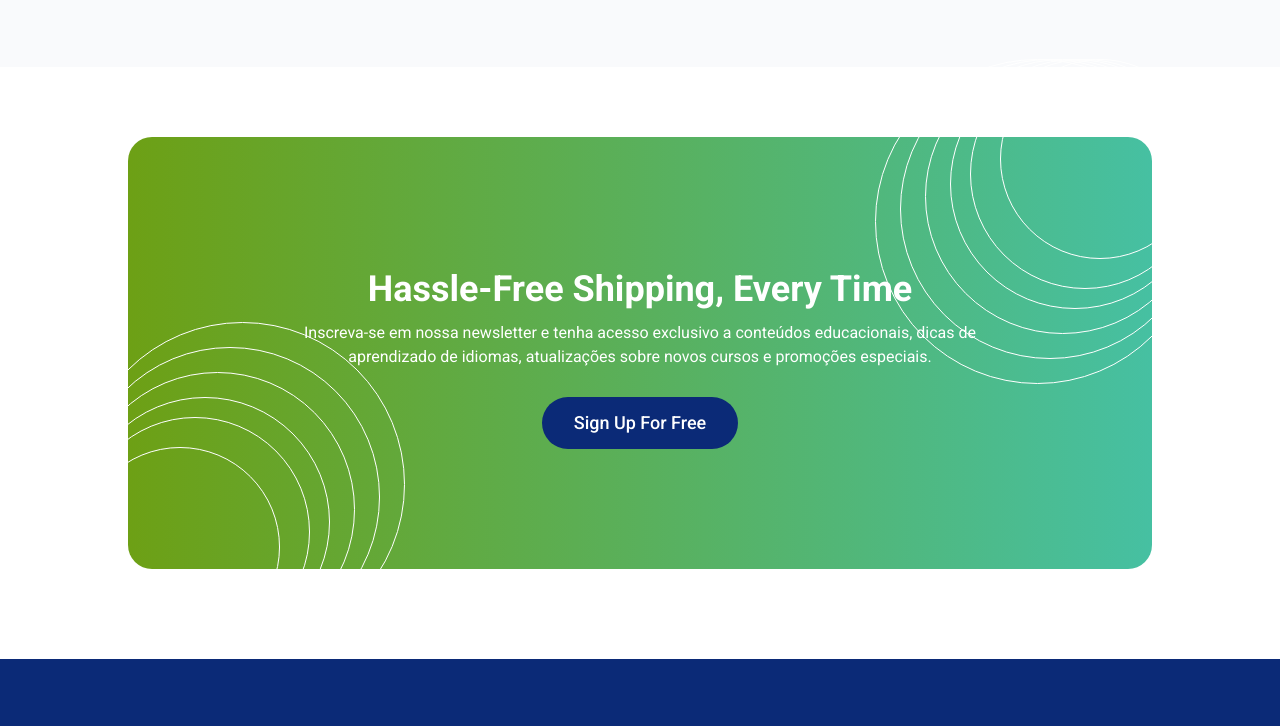
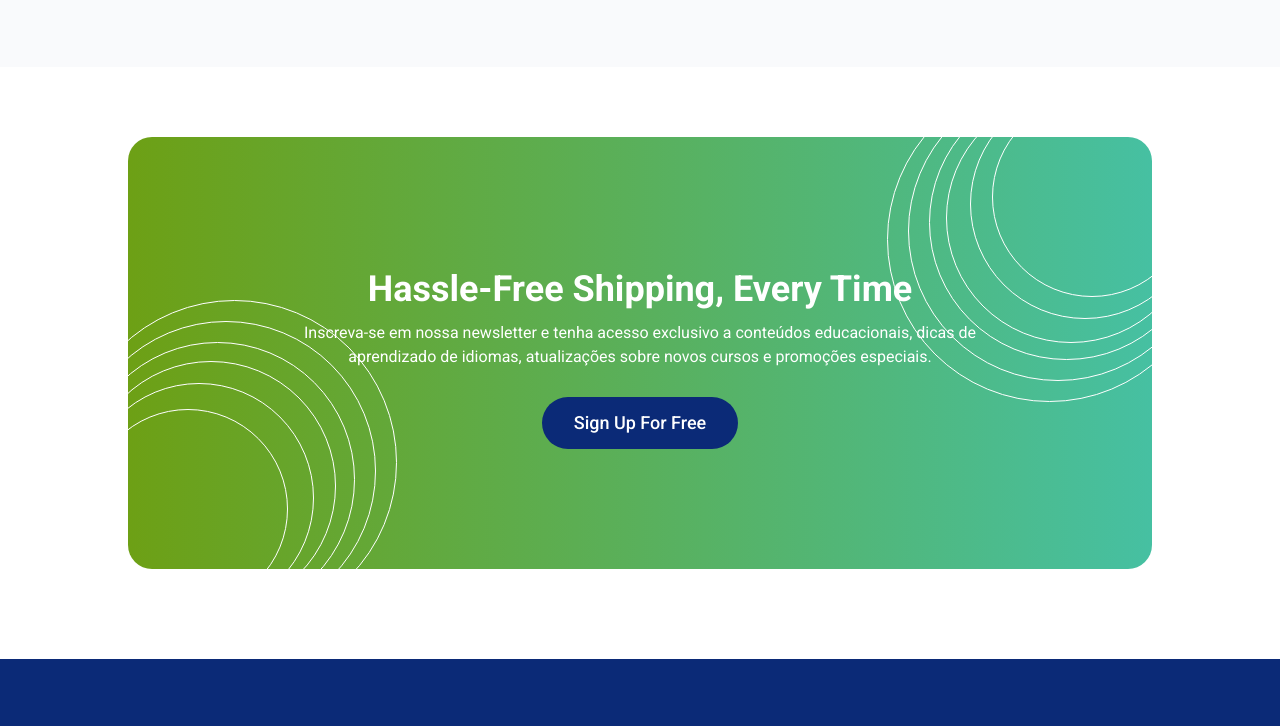
Before and after one commit to ranaIslam01/bd-calling-project-03, a plain HTML site: page index.html in a window 1280 px wide. Shown: the part 4383-5109 px from the top of the page. Drawn offline with nearby package versions, Linux system fonts and the light colour scheme.

Commit message:
Hassle free shipping Update overflow hidden

```diff
--- a/index.html
+++ b/index.html
@@ -1067,10 +1067,11 @@
       </section>
       <!-- Feed back section end -->
 
+
       <!-- Sign up section start -->
-      <section class="px-[7%] md:px-[10%] py-[70px] relative">
+      <section class="px-[7%] md:px-[10%] py-12 md:py-[70px] ">
         <div
-          class="py-[120px] bg rounded-3xl flex justify-between items-center flex-col"
+          class="md:py-[120px] py-14 bg rounded-3xl flex justify-between items-center flex-col overflow-hidden relative"
         >
           <h1
             class="text-4xl font-bold text-white py-3 text-center md:text-start"
@@ -1092,44 +1093,45 @@
             </button>
           </div>
           <div
-            class="h-[200px] hidden md:block w-[200px] border border-white rounded-full absolute left-20 -bottom-2"
+            class="h-[200px] hidden md:block w-[200px] border border-white rounded-full absolute -left-10 -bottom-10"
           ></div>
           <div
-            class="h-[250px] hidden md:block w-[250px] border border-white rounded-full absolute left-20 -bottom-2"
+            class="h-[250px] hidden md:block w-[250px] border border-white rounded-full absolute -left-10.5 -bottom-10.5"
           ></div>
           <div
-            class="h-[230px] hidden md:block w-[230px] border border-white rounded-full absolute left-20 -bottom-2"
+            class="h-[230px] hidden md:block w-[230px] border border-white rounded-full absolute -left-11 -bottom-11"
           ></div>
           <div
-            class="h-[275px] hidden md:block w-[275px] border border-white rounded-full absolute left-20 -bottom-2"
+            class="h-[275px] hidden md:block w-[275px] border border-white rounded-full absolute -left-12 -bottom-12"
           ></div>
           <div
-            class="h-[300px] hidden md:block w-[300px] border border-white rounded-full absolute left-20 -bottom-2"
+            class="h-[300px] hidden md:block w-[300px] border border-white rounded-full absolute -left-13 -bottom-13"
           ></div>
           <div
-            class="h-[325px] hidden md:block w-[325px] border border-white rounded-full absolute left-20 -bottom-2"
+            class="h-[325px] hidden md:block w-[325px] border border-white rounded-full absolute -left-14 -bottom-14"
           ></div>
           <div
-            class="h-[200px] hidden md:block w-[200px] border border-white rounded-full absolute right-20 -top-2"
+            class="h-[200px] hidden md:block w-[200px] border border-white rounded-full absolute -right-10 -top-10"
           ></div>
           <div
-            class="h-[250px] hidden md:block w-[250px] border border-white rounded-full absolute right-20 -top-2"
+            class="h-[250px] hidden md:block w-[250px] border border-white rounded-full absolute -right-11 -top-11"
           ></div>
           <div
-            class="h-[230px] hidden md:block w-[230px] border border-white rounded-full absolute right-20 -top-2"
+            class="h-[230px] hidden md:block w-[230px] border border-white rounded-full absolute -right-12 -top-12"
           ></div>
           <div
-            class="h-[275px] hidden md:block w-[275px] border border-white rounded-full absolute right-20 -top-2"
+            class="h-[275px] hidden md:block w-[275px] border border-white rounded-full absolute -right-13 -top-13"
           ></div>
           <div
-            class="h-[300px] hidden md:block w-[300px] border border-white rounded-full absolute right-20 -top-2"
+            class="h-[300px] hidden md:block w-[300px] border border-white rounded-full absolute -right-14 -top-14"
           ></div>
           <div
-            class="h-[325px] hidden md:block w-[325px] border border-white rounded-full absolute right-20 -top-2"
+            class="h-[325px] hidden md:block w-[325px] border border-white rounded-full absolute -right-15 -top-15"
           ></div>
         </div>
       </section>
       <!-- Sign up section end -->
+
     </main>
     <!-- Main Section End -->
     <!-- Footer -->
```
Also changed, not shown: page/resticate.html (+2 -2 lines).
